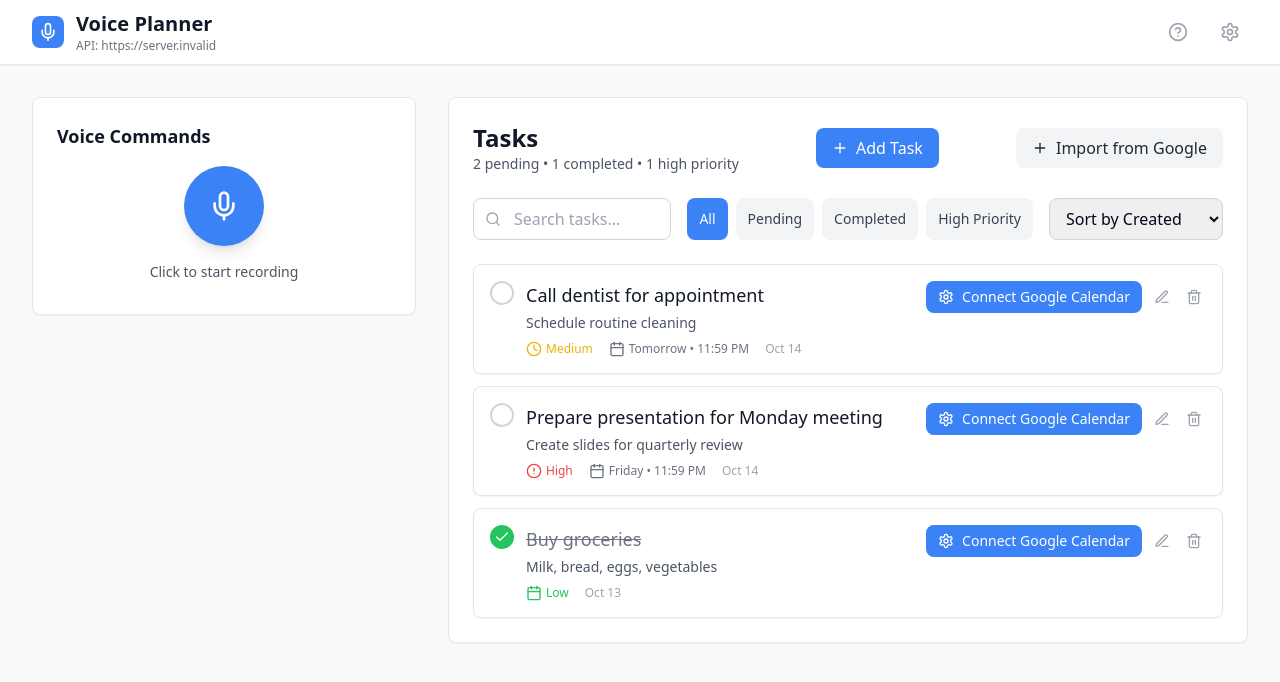
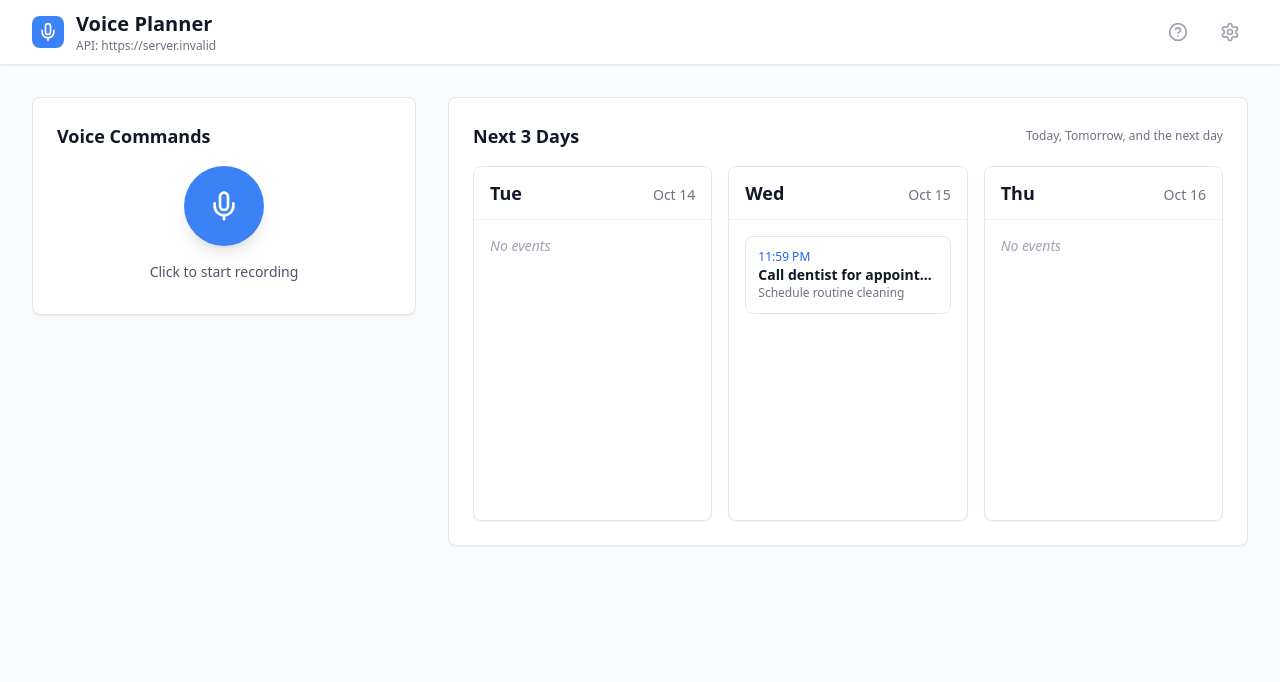
Before and after one commit to luciuscarr/voice-planner, a React (Vite) app in the folder client/: page / in a window 1280 px wide. Shown: the top 682 px of the page. Built offline with nearby package versions, Linux system fonts and the light colour scheme; no server answers.

Commit message:
feat(ui): add ThreeDayCalendar and replace list with a 3-day calendar view (today + next two days)

```diff
--- a/client/src/App.tsx
+++ b/client/src/App.tsx
@@ -3,6 +3,7 @@ import { motion } from 'framer-motion';
 import { HelpCircle, Settings, Mic } from 'lucide-react';
 import { VoiceRecorder } from './components/VoiceRecorder';
 import { TaskList } from './components/TaskList';
+import { ThreeDayCalendar } from './components/ThreeDayCalendar';
 import { CommandHint } from './components/CommandHint';
 import { Task, VoiceCommand } from '@shared/types';
 import { fetchCalendarEvents, findFreeTimeSlots, findBestTimeSlot, formatTimeSlot, parseTimePreference } from './utils/calendarHelper';
@@ -418,23 +419,18 @@ function App() {
             </motion.div>
           </div>
 
-          {/* Task List Section */}
+          {/* Calendar Section */}
           <div className="lg:col-span-2">
             <motion.div
               initial={{ opacity: 0, x: 20 }}
               animate={{ opacity: 1, x: 0 }}
               className="bg-white rounded-lg shadow-sm border border-gray-200 p-6"
             >
-              <TaskList
-                tasks={tasks}
-                onToggle={handleToggleTask}
-                onDelete={handleDeleteTask}
-                onUpdate={handleUpdateTask}
-                onCreateTask={handleCreateTask}
-                onSync={handleSyncTask}
-                onUnsync={handleUnsyncTask}
-                onImportTasks={handleImportTasks}
-              />
+              <div className="flex items-center justify-between mb-4">
+                <h2 className="text-lg font-semibold text-gray-900">Next 3 Days</h2>
+                <div className="text-xs text-gray-500">Today, Tomorrow, and the next day</div>
+              </div>
+              <ThreeDayCalendar tasks={tasks} />
             </motion.div>
           </div>
         </div>
--- /dev/null
+++ b/client/src/components/ThreeDayCalendar.tsx
@@ -0,0 +1,82 @@
+import React from 'react';
+import { Task } from '@shared/types';
+import { format } from 'date-fns';
+
+interface ThreeDayCalendarProps {
+  tasks: Task[];
+}
+
+function getStartOfDay(date: Date): Date {
+  const d = new Date(date);
+  d.setHours(0, 0, 0, 0);
+  return d;
+}
+
+function getEndOfDay(date: Date): Date {
+  const d = new Date(date);
+  d.setHours(23, 59, 59, 999);
+  return d;
+}
+
+function withinDay(due?: string, day?: Date): boolean {
+  if (!due || !day) return false;
+  const dt = new Date(due);
+  if (isNaN(dt.getTime())) return false;
+  return dt >= getStartOfDay(day) && dt <= getEndOfDay(day);
+}
+
+function timeLabel(iso?: string): string {
+  if (!iso) return '';
+  const d = new Date(iso);
+  if (isNaN(d.getTime())) return '';
+  return d.toLocaleTimeString('en-US', { hour: 'numeric', minute: '2-digit', hour12: true });
+}
+
+export const ThreeDayCalendar: React.FC<ThreeDayCalendarProps> = ({ tasks }) => {
+  const today = getStartOfDay(new Date());
+  const days = [0, 1, 2].map((offset) => new Date(today.getFullYear(), today.getMonth(), today.getDate() + offset));
+
+  const byDay = days.map((day) => {
+    const items = tasks
+      .filter(t => withinDay(t.dueDate, day))
+      .sort((a, b) => {
+        const ta = a.dueDate ? new Date(a.dueDate).getTime() : 0;
+        const tb = b.dueDate ? new Date(b.dueDate).getTime() : 0;
+        return ta - tb;
+      });
+    return { day, items };
+  });
+
+  const dayLabel = (d: Date) => format(d, 'EEE'); // Mon, Tue, Wed
+  const dateLabel = (d: Date) => format(d, 'MMM d');
+
+  return (
+    <div className="space-y-4">
+      <div className="grid grid-cols-1 md:grid-cols-3 gap-4">
+        {byDay.map(({ day, items }) => (
+          <div key={day.toISOString()} className="bg-white rounded-lg shadow-sm border border-gray-200">
+            <div className="px-4 py-3 border-b border-gray-100 flex items-baseline justify-between">
+              <h3 className="text-lg font-semibold text-gray-900">{dayLabel(day)}</h3>
+              <span className="text-sm text-gray-500">{dateLabel(day)}</span>
+            </div>
+            <div className="p-4 space-y-3 min-h-[300px]">
+              {items.length === 0 ? (
+                <div className="text-sm text-gray-400 italic">No events</div>
+              ) : (
+                items.map((t) => (
+                  <div key={t.id} className="border border-gray-200 rounded-lg p-3 hover:border-blue-300 transition-colors">
+                    <div className="text-xs text-blue-600 font-medium">{timeLabel(t.dueDate) || 'All day'}</div>
+                    <div className="text-sm text-gray-900 font-semibold truncate">{t.title}</div>
+                    {t.description && (
+                      <div className="text-xs text-gray-500 truncate">{t.description}</div>
+                    )}
+                  </div>
+                ))
+              )}
+            </div>
+          </div>
+        ))}
+      </div>
+    </div>
+  );
+};
```
